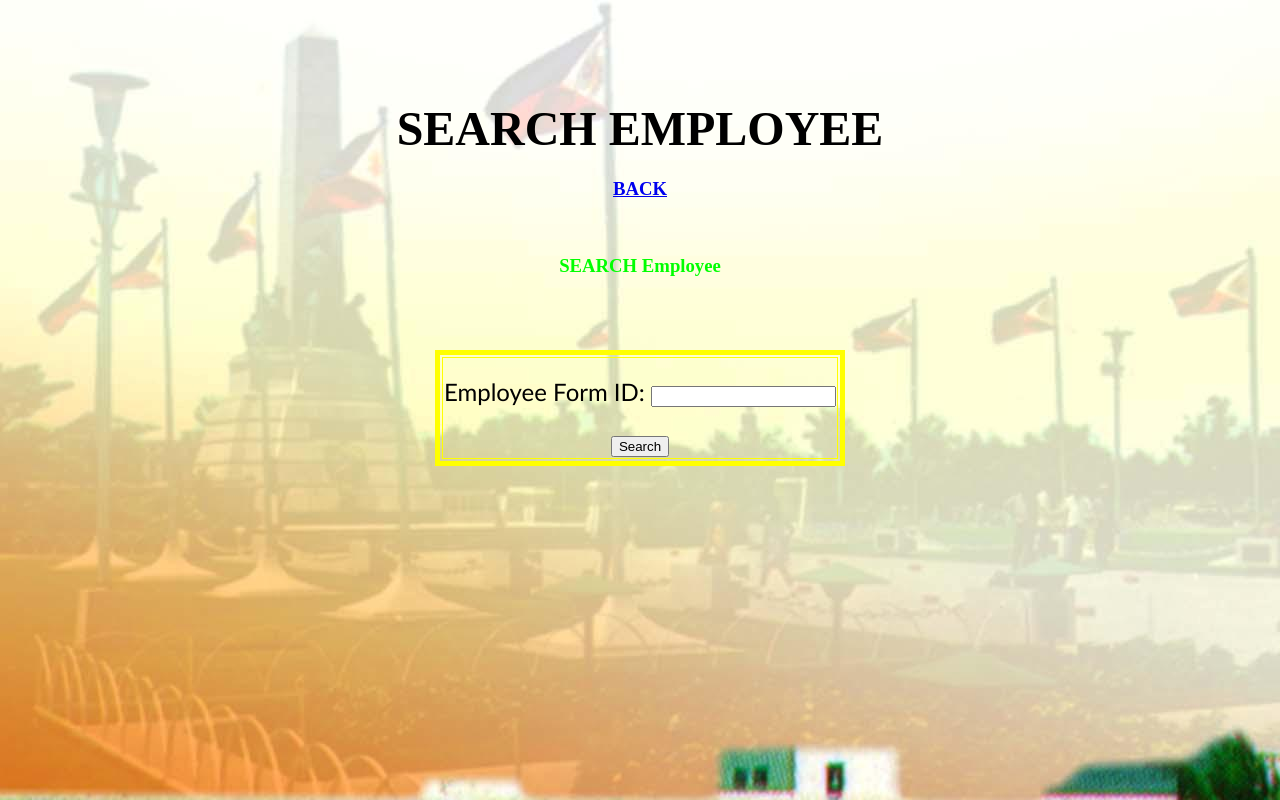
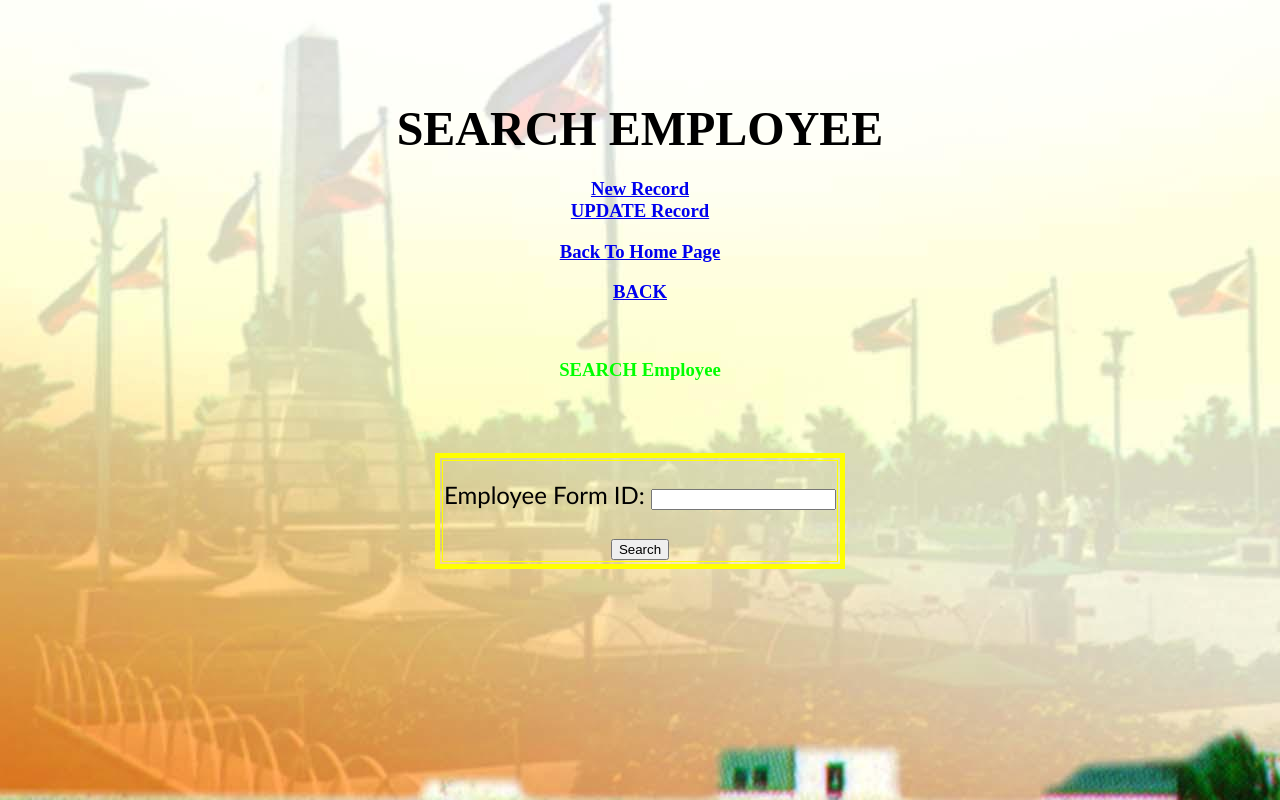
Before and after one commit to rajivsri1996/proyekto, a PHP site: page /5.php in a window 1280 px wide. Run offline with PHP 8.4, Linux system fonts and the light colour scheme.

Commit message:
new links
Has added new link to move in pages

```diff
--- a/5.php
+++ b/5.php
@@ -45,6 +45,13 @@ else
 <h1 align=center><font color='black' size=10><b>SEARCH EMPLOYEE</font></h1>
 
 <div id="wrap">
+<div id="menu">
+  <h3 align="center"><span class="style1"><a href="1.php">New Record</a><br>
+  <a href="7.php">UPDATE Record</a></span></h3>
+			<h3 align="center"><a href="HOMES.php"><strong>Back To Home Page</strong></a> </h3>
+			<div align="center"></div>
+</div>
+<div id="wrap">
 		<div id="menu">
 				<h3 align="center"><a href="option1.php">BACK</a> <br>
 
```
